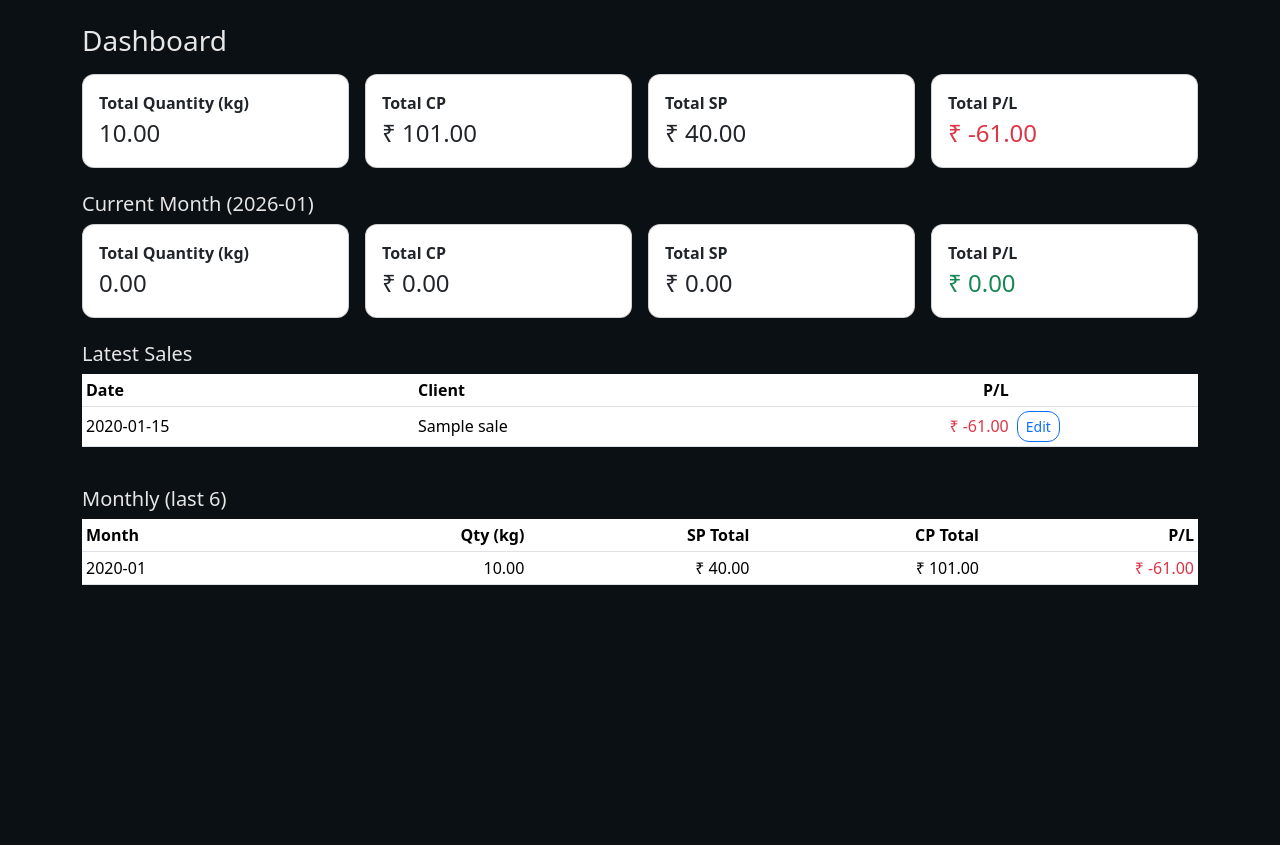
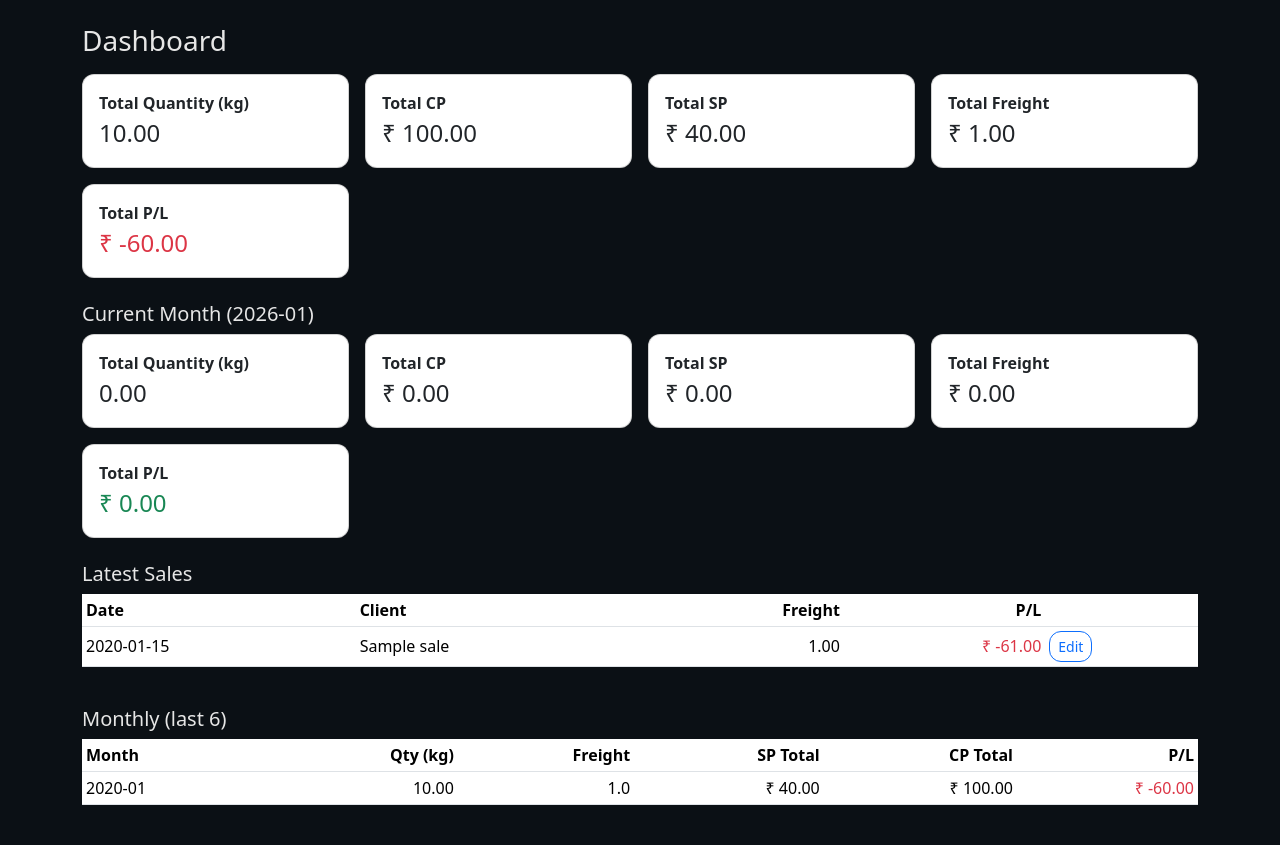
Before and after one commit to yash755/mayachem, a Flask app: page / in a window 1280 px wide. Shown: the part 56-901 px from the top of the page. Before the commit the page ends 641 px from the top, so only its background shows below. Run offline with Flask 3, Linux system fonts and the light colour scheme; the visitor is signed in with stand-in values (Sample User, id 1); tables that the repository leaves empty hold one stand-in row (values such as "Sample post").

Commit message:
Updated reports

```diff
--- a/app.py
+++ b/app.py
@@ -27,6 +27,7 @@ from sqlalchemy import text, func
 # -----------------------------------------------------------------------------
 db = SQLAlchemy()
 KG_PER_TON = 1000.0
+
 
 
 def create_app(test_config: Optional[dict] = None) -> Flask:
@@ -206,6 +207,32 @@ class Lead(db.Model):
 # -----------------------------------------------------------------------------
 # Small helpers
 # -----------------------------------------------------------------------------
+
+def sale_item_actual_kg(item: SaleItem) -> float:
+    """
+    Returns actual KG for a sale item.
+    - Bill items: quantity_kg is already KG
+    - Bottle (cash) items: quantity_kg = batches
+    """
+    if not item:
+        return 0.0
+
+    # Bottle sale
+    if item.bottle_type_id:
+        bt = BottleType.query.get(item.bottle_type_id)
+        if not bt:
+            return 0.0
+        return (
+            (bt.quantity_ltr or 0.0)
+            * (bt.bottles_in_batch or 0)
+            * (item.quantity_kg or 0.0)
+        )
+
+    # Bill sale
+    return item.quantity_kg or 0.0
+
+
+
 def _to_float(value, default: float = 0.0) -> float:
     try:
         return float(value)
@@ -310,20 +337,22 @@ def register_routes(app: Flask) -> None:
         # Latest sales listing
         latest = Sale.query.order_by(Sale.date.desc(), Sale.id.desc()).limit(10).all()
 
-        # --- Totals computed from per-sale aggregation so freight is counted once per sale ---
+
         totals = db.session.execute(
             text(
                 """
                 SELECT
                 ROUND(SUM(qty_kg), 2) AS total_qty,
                 ROUND(SUM(sp), 2) AS total_sp,
-                ROUND(SUM(cp), 2) AS total_cp
+                ROUND(SUM(cp), 2) AS total_cp,
+                ROUND(SUM(freight), 2) AS total_freight
                 FROM (
                   SELECT
                     sale.id,
                     SUM(sale_item.quantity_kg) AS qty_kg,
                     SUM(sale_item.selling_rate_per_kg * sale_item.quantity_kg) AS sp,
-                    SUM(sale_item.cost_rate_per_kg * sale_item.quantity_kg) + COALESCE(sale.freight, 0) AS cp
+                    SUM(sale_item.cost_rate_per_kg * sale_item.quantity_kg) AS cp,
+                    COALESCE(sale.freight, 0) AS freight
                   FROM sale
                   JOIN sale_item ON sale_item.sale_id = sale.id
                   GROUP BY sale.id
@@ -336,6 +365,7 @@ def register_routes(app: Flask) -> None:
         total_sp = float(totals["total_sp"] or 0)
         total_cp = float(totals["total_cp"] or 0)
         total_pl = round(total_sp - total_cp, 2)
+        total_freight = float(totals["total_freight"] or 0)
 
         # --- Monthly (last 6) using same per-sale method, aggregated by month ---
         monthly = db.session.execute(
@@ -344,14 +374,16 @@ def register_routes(app: Flask) -> None:
                 SELECT ym,
                     ROUND(SUM(qty_kg), 2) AS qty_kg,
                     ROUND(SUM(sp), 2) AS sp,
-                    ROUND(SUM(cp), 2) AS cp
+                    ROUND(SUM(cp), 2) AS cp,
+                    ROUND(SUM(freight), 2) AS freight
                 FROM (
                   SELECT
                     strftime('%Y-%m', sale.date) AS ym,
                     sale.id,
                     SUM(sale_item.quantity_kg) AS qty_kg,
                     SUM(sale_item.selling_rate_per_kg * sale_item.quantity_kg) AS sp,
-                    SUM(sale_item.cost_rate_per_kg * sale_item.quantity_kg) + COALESCE(sale.freight, 0) AS cp
+                    SUM(sale_item.cost_rate_per_kg * sale_item.quantity_kg) AS cp,
+                    COALESCE(sale.freight, 0) AS freight
                   FROM sale
                   JOIN sale_item ON sale_item.sale_id = sale.id
                   GROUP BY sale.id
@@ -369,6 +401,7 @@ def register_routes(app: Flask) -> None:
                 "qty_kg": float(m["qty_kg"] or 0),
                 "sp": float(m["sp"] or 0),
                 "cp": float(m["cp"] or 0),
+                "freight": float(m["freight"] or 0),
                 "pl": round((float(m["sp"] or 0) - float(m["cp"] or 0)), 2),
             }
             for m in monthly
@@ -382,13 +415,15 @@ def register_routes(app: Flask) -> None:
                 SELECT
                 ROUND(SUM(qty_kg), 2) AS qty_kg,
                 ROUND(SUM(sp), 2) AS sp,
-                ROUND(SUM(cp), 2) AS cp
+                ROUND(SUM(cp), 2) AS cp,
+                ROUND(SUM(freight), 2) AS freight
                 FROM (
                   SELECT
                     sale.id,
                     SUM(sale_item.quantity_kg) AS qty_kg,
                     SUM(sale_item.selling_rate_per_kg * sale_item.quantity_kg) AS sp,
-                    SUM(sale_item.cost_rate_per_kg * sale_item.quantity_kg) + COALESCE(sale.freight, 0) AS cp
+                    SUM(sale_item.cost_rate_per_kg * sale_item.quantity_kg) AS cp,
+                    COALESCE(sale.freight, 0) AS freight
                   FROM sale
                   JOIN sale_item ON sale_item.sale_id = sale.id
                   WHERE strftime('%Y-%m', sale.date) = :ym
@@ -404,6 +439,7 @@ def register_routes(app: Flask) -> None:
             "qty": float(current["qty_kg"] or 0),
             "sp": float(current["sp"] or 0),
             "cp": float(current["cp"] or 0),
+            "freight": float(current["freight"] or 0),
             "pl": round((float(current["sp"] or 0) - float(current["cp"] or 0)), 2),
         }
 
@@ -413,6 +449,7 @@ def register_routes(app: Flask) -> None:
             total_cp=round(total_cp, 2),
             total_sp=round(total_sp, 2),
             total_pl=total_pl,
+            total_freight=round(total_freight, 2),
             latest=latest,
             monthly=monthly,
             current_data=current_data,
@@ -995,4 +1032,4 @@ def register_cli(app: Flask) -> None:
 # -----------------------------------------------------------------------------
 if __name__ == "__main__":
     app = create_app()
-    app.run(host="0.0.0.0", port=5001, debug=True)
+    app.run(host="0.0.0.0", port=5002, debug=True)
--- a/requirements.txt
+++ /dev/null
@@ -1,4 +0,0 @@
-Flask==3.0.3
-Flask-SQLAlchemy==3.1.1
-pandas==2.2.2
-python-dateutil==2.9.0.post0
--- a/templates/index.html
+++ b/templates/index.html
@@ -20,6 +20,12 @@
       <div class="fs-4">&#8377; {{ '%.2f'|format(total_sp) }}</div>
     </div></div>
   </div>
+  <div class="col-md-3">
+  <div class="card"><div class="card-body">
+    <div class="fw-semibold">Total Freight</div>
+    <div class="fs-4">&#8377; {{ '%.2f'|format(total_freight) }}</div>
+  </div></div>
+</div>
   <div class="col-md-3">
     <div class="card"><div class="card-body">
       <div class="fw-semibold">Total P/L</div>
@@ -50,6 +56,12 @@
     </div></div>
   </div>
   <div class="col-md-3">
+  <div class="card"><div class="card-body">
+    <div class="fw-semibold">Total Freight</div>
+    <div class="fs-4">&#8377; {{ '%.2f'|format(current_data.freight) }}</div>
+  </div></div>
+</div>
+  <div class="col-md-3">
     <div class="card"><div class="card-body">
       <div class="fw-semibold">Total P/L</div>
       <div class="fs-4 {% if current_data.pl >= 0 %}text-success{% else %}text-danger{% endif %}">&#8377; {{ '%.2f'|format(current_data.pl) }}</div>
@@ -65,9 +77,10 @@
       <th>Date</th>
       <th>Client</th>
       <!-- <th class="text-end">Qty (kg)</th>
-      <th class="text-end">Freight</th>
+
       <th class="text-end">SP Total</th>
       <th class="text-end">CP</th> -->
+      <th class="text-end">Freight</th>
       <th class="text-end">P/L</th>
       <th></th>
     </tr>
@@ -78,9 +91,10 @@
       <td>{{ s.date }}</td>
       <td>{{ s.client_name }}</td>
       <!-- <td class="text-end">{{ '%.2f'|format(s.total_qty) }}</td>
-      <td class="text-end">{{ '%.2f'|format(s.freight or 0) }}</td>
+
       <td class="text-end">&#8377; {{ '%.2f'|format(s.total_sp()) }}</td>
       <td class="text-end">&#8377; {{ '%.2f'|format(s.total_cp()) }}</td> -->
+      <td class="text-end">{{ '%.2f'|format(s.freight or 0) }}</td>
       <td class="text-end {% if s.pl() >= 0 %}text-success{% else %}text-danger{% endif %}">&#8377; {{ '%.2f'|format(s.pl()) }}</td>
       <td class="text-nowrap">
         <a class="btn btn-sm btn-outline-primary" href="{{ url_for('sales_form', sale_id=s.id) }}">Edit</a>
@@ -101,6 +115,7 @@
     <tr>
       <th>Month</th>
       <th class="text-end">Qty (kg)</th>
+      <th class="text-end">Freight</th>
       <th class="text-end">SP Total</th>
       <th class="text-end">CP Total</th>
       <th class="text-end">P/L</th>
@@ -111,6 +126,7 @@
     <tr>
       <td>{{ m.ym }}</td>
       <td class="text-end">{{ '%.2f'|format(m.qty_kg or 0) }}</td>
+      <td class="text-end">{{ m.freight | round(2) }}</td>
       <td class="text-end">&#8377; {{ '%.2f'|format(m.sp or 0) }}</td>
       <td class="text-end">&#8377; {{ '%.2f'|format(m.cp or 0) }}</td>
       <td class="text-end {% if m.pl >= 0 %}text-success{% else %}text-danger{% endif %}">&#8377; {{ '%.2f'|format(m.pl) }}</td>
```
